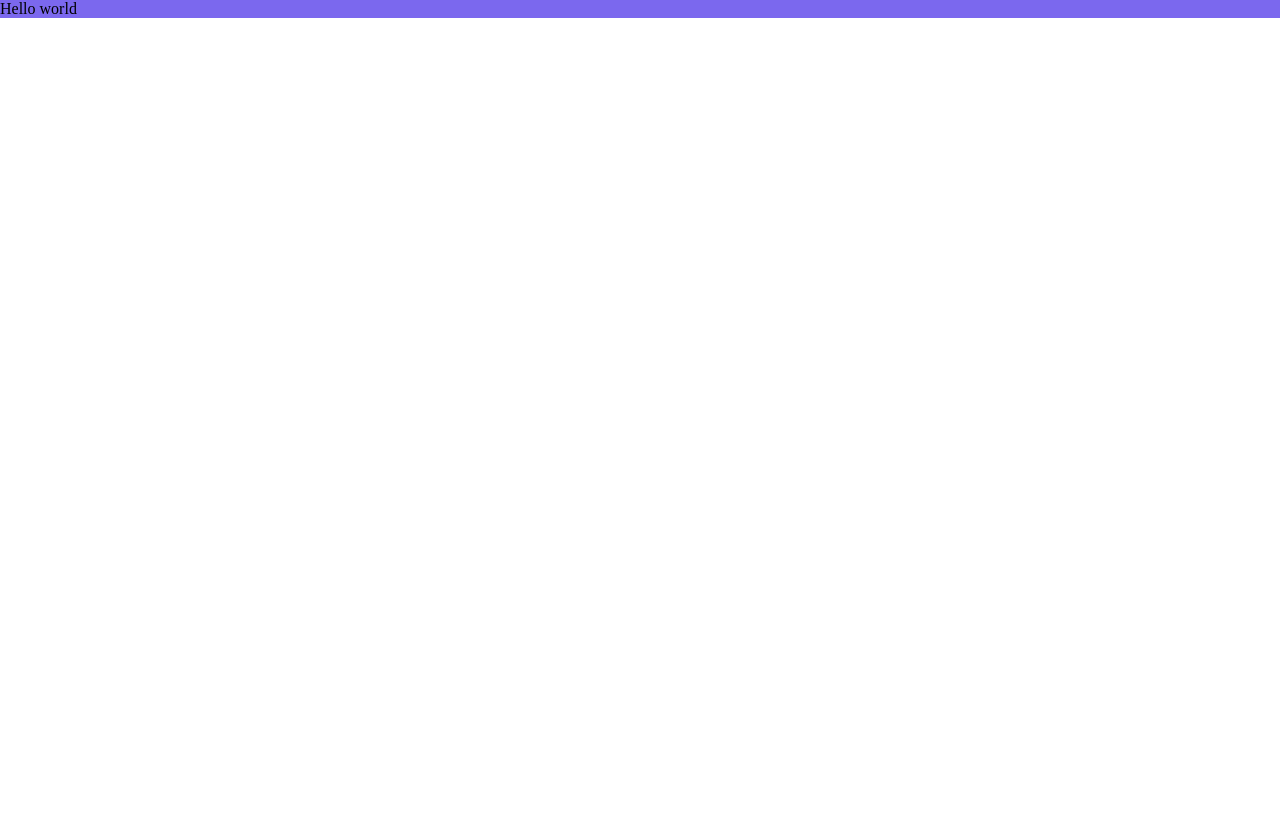
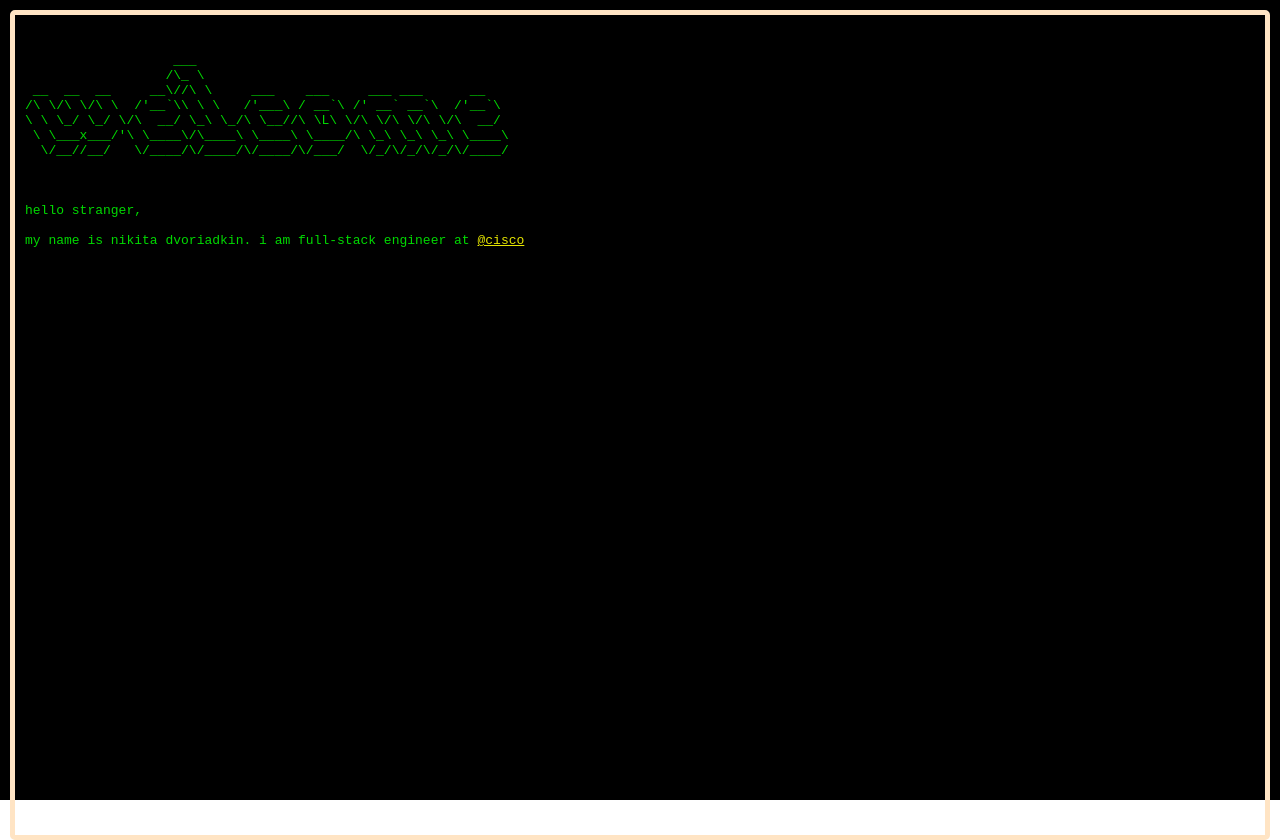
Before and after one commit to nickdee1/ndvoriadkin, a Next.js app: page / in a window 1280 px wide. Before the commit the page ends 800 px from the top, so only its background shows below. Built offline with nearby package versions, Linux system fonts and the light colour scheme.

Commit message:
Created TerminalComponent. Added ASCII and welcome text

```diff
--- a/pages/index.module.scss
+++ b/pages/index.module.scss
@@ -3,9 +3,7 @@
 
 .main {
   display: flex;
-  background-color: mediumslateblue;
-
-  @media screen and (min-width: map.get($breakpoints, "full")) {
-    width: map.get($breakpoints, "full");
-  }
+  background-color: map.get($colors, "black");
+  height: 100vh;
+  width: 100vw;
 }
--- a/pages/index.tsx
+++ b/pages/index.tsx
@@ -1,9 +1,10 @@
 import styles from './index.module.scss';
+import TerminalComponent from './terminalComponent/TerminalComponent';
 
 export default function IndexPage() {
   return(
     <main className={styles.main}>
-      Hello world
+      <TerminalComponent />
     </main>
   );
 }
--- /dev/null
+++ b/pages/terminalComponent/TerminalComponent.module.scss
@@ -0,0 +1,14 @@
+.terminal {
+  width: 100%;
+  height: 100%;
+  margin: 10px;
+  border-width: 5px;
+  border-style: solid;
+  border-radius: 5px;
+  border-color: bisque;
+  padding: 10px;
+}
+
+.mainSection {
+  margin-top: 30px;
+}
--- /dev/null
+++ b/pages/terminalComponent/TerminalComponent.tsx
@@ -0,0 +1,39 @@
+import styles from './TerminalComponent.module.scss';
+
+const TerminalComponent = () => {
+
+  const ascii = `
+                   ___
+                  /\\_ \\
+ __  __  __     __\\//\\ \\     ___    ___     ___ ___      __
+/\\ \\/\\ \\/\\ \\  /'__\`\\\\ \\ \\   /'___\\ / __\`\\ /' __\` __\`\\  /'__\`\\
+\\ \\ \\_/ \\_/ \\/\\  __/ \\_\\ \\_/\\ \\__//\\ \\L\\ \\/\\ \\/\\ \\/\\ \\/\\  __/
+ \\ \\___x___/'\\ \\____\\/\\____\\ \\____\\ \\____/\\ \\_\\ \\_\\ \\_\\ \\____\\
+  \\/__//__/   \\/____/\\/____/\\/____/\\/___/  \\/_/\\/_/\\/_/\\/____/
+  `
+
+  return(
+    <div className={styles.terminal}>
+      <pre>
+        <code>
+          {ascii}
+        </code>
+      </pre>
+
+      <div className={styles.mainSection}>
+        <pre>
+          <code>
+            hello stranger,
+            <br/>
+            <br/>
+            my name is nikita dvoriadkin. i am full-stack engineer at
+            <span> </span>
+            <a href="https://www.linkedin.com/company/cisco/mycompany/verification/">@cisco</a>
+          </code>
+        </pre>
+      </div>
+    </div>
+  )
+}
+
+export default TerminalComponent;
--- a/styles/globals.scss
+++ b/styles/globals.scss
@@ -1,5 +1,20 @@
+@use "sass:map";
+@import "variables.scss";
+
+@font-face {
+  font-family: "Hack";
+  src: local("Hack"), url(assets/fonts/Hack-Regular.ttf) format("truetype");
+  font-display: swap;
+}
+
 html,
 body {
   margin: 0;
   padding: 0;
+  font-family: "Hack", sans-serif;
+  color: map.get($colors, "green")
 }
+
+a {
+  color: map.get($colors, "yellow");
+}
--- a/styles/variables.scss
+++ b/styles/variables.scss
@@ -3,4 +3,14 @@ $breakpoints: (
   "mediumScreen": 1024px,
   "tablet": 768px,
   "phone": 375px
-)
+);
+
+$colors: (
+  "black": #000000,
+  "grey": #666666,
+  "red": #E50000,
+  "green": #00D900,
+  "yellow": #E5E500,
+  "blue": #0000FF,
+  "white": #E5E5E5
+);
```
Also changed, not shown: styles/assets/fonts/Hack-Regular.ttf (added).
